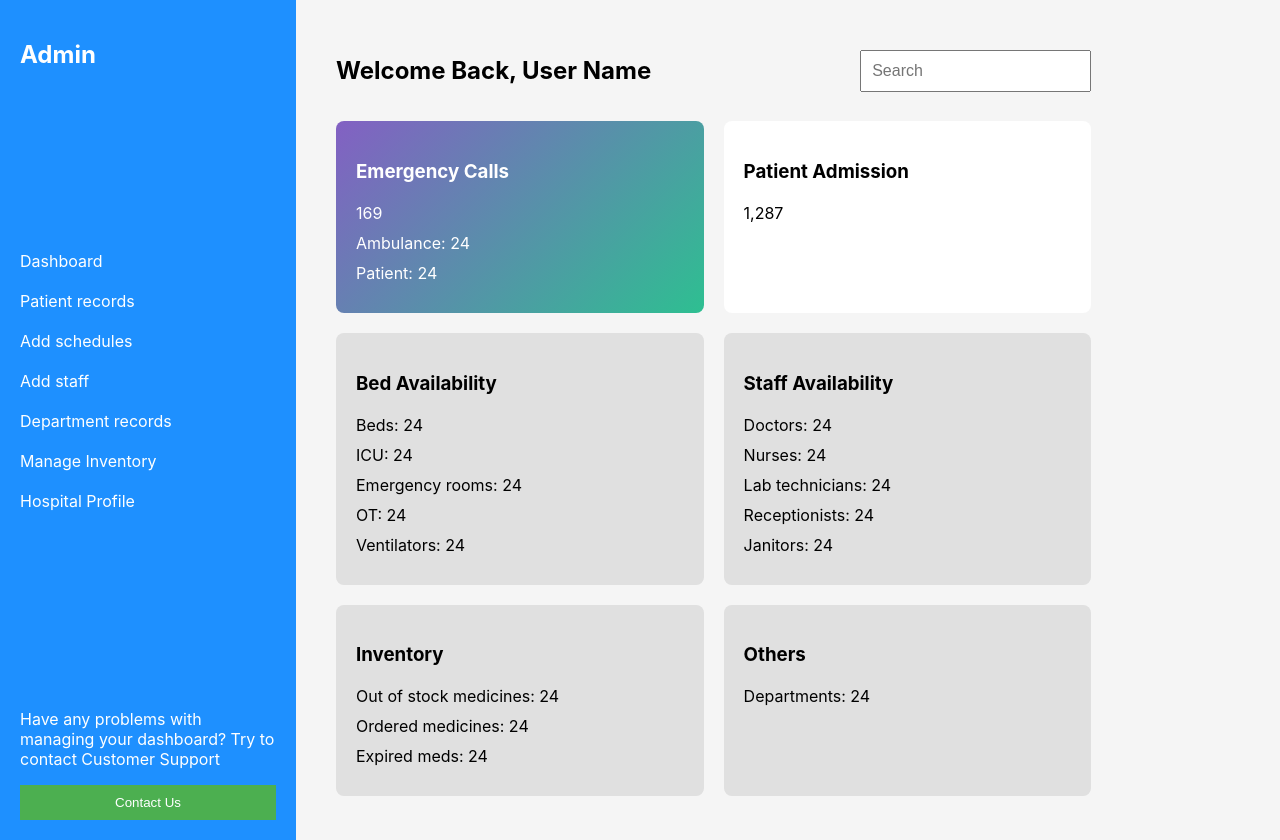
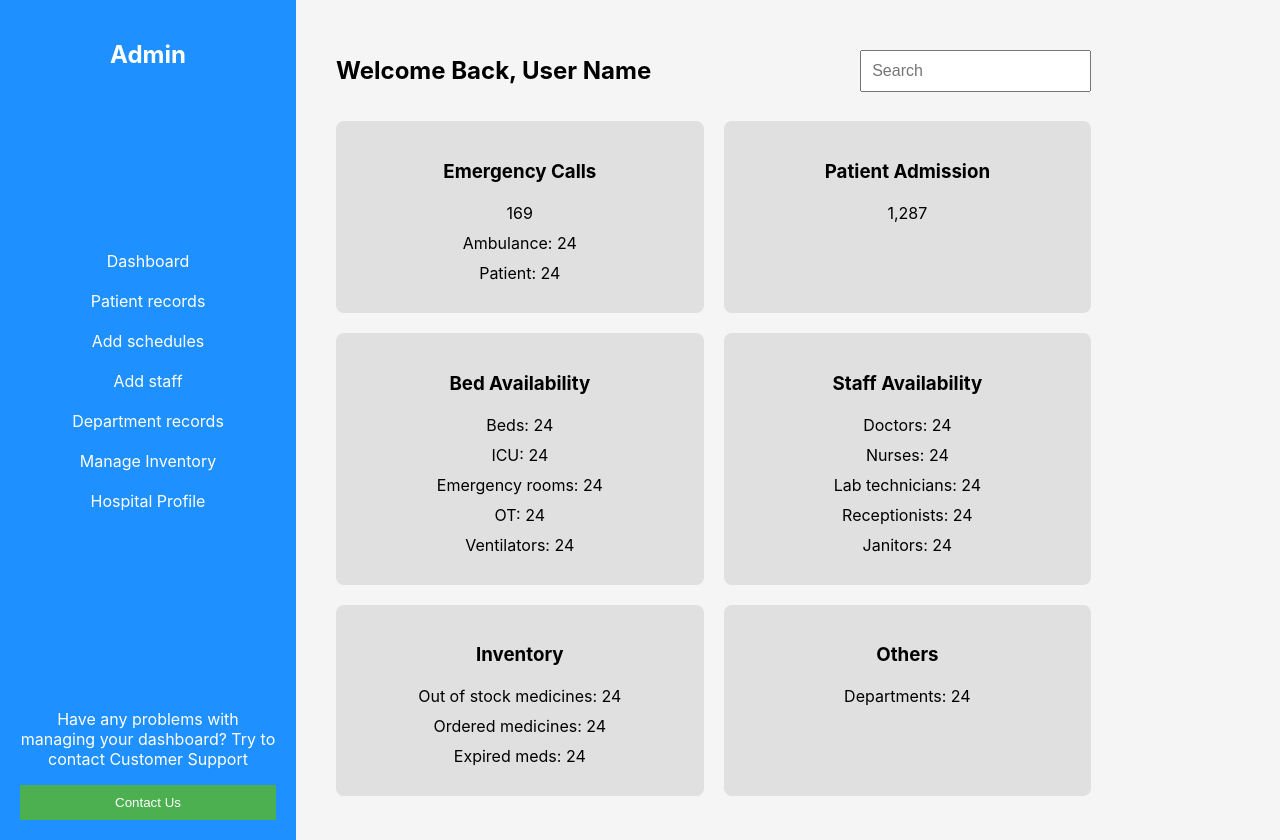
Before and after one commit to Hogwarts-Hackademy/Frontend-hospital, a React (Create React App) app: page /admin in a window 1280 px wide. Built offline with nearby package versions, Linux system fonts and the light colour scheme.

Commit message:
Routing refactored, components and files structured

```diff
--- a/src/App.css
+++ /dev/null
@@ -1,11 +0,0 @@
-.app {
-  display: flex;
-}
-
-.main {
-  flex: 1;
-  padding: 20px;
-  background-color: #f5f5f5;
-  display: flex;
-  flex-direction: column;
-}
--- a/src/App.jsx
+++ b/src/App.jsx
@@ -1,17 +1,18 @@
-import React from 'react';
-import Sidebar from '../src/pages/Sidebar';
-import Admin_Dashboard from '../src/pages/admin/Admin_Dashboard';
-import './App.css';
+import React from "react";
+import { Route, Routes, Navigate } from "react-router-dom";
+import Login from "./pages/loginPage.jsx";
+import Dashboard from "./pages/admin/adminDashboard.jsx";
 
 function App() {
-  return (
-    <div className="app">
-      <Sidebar/>
-      <div className="main">
-        <Admin_Dashboard/>
-      </div>
-    </div>
-  );
+	return (
+		<div className="App">
+			<Routes>
+                <Route path="/" element={<Navigate to="/login" />} />
+				<Route path="/login" element={<Login />} />
+				<Route path="/admin" element={<Dashboard />} />
+			</Routes>
+		</div>
+	);
 }
 
 export default App;
--- /dev/null
+++ b/src/Components/Sidebar.css
@@ -0,0 +1,35 @@
+.sidebar {
+	width: 20%;
+	background-color: #1e90ff;
+	color: white;
+	padding: 20px;
+	display: flex;
+	flex-direction: column;
+	justify-content: space-between;
+}
+
+.sidebar-header h2 {
+	font-size: 24px;
+}
+
+.sidebar-menu {
+	list-style-type: none;
+	padding: 0;
+}
+
+.sidebar-menu li {
+	margin: 20px 0;
+}
+
+.sidebar-footer {
+	margin-top: 20px;
+}
+
+.sidebar-footer button {
+	width: 100%;
+	padding: 10px;
+	background-color: #4caf50;
+	border: none;
+	color: white;
+	cursor: pointer;
+}
--- a/src/pages/Sidebar.jsx
+++ b/src/Components/Sidebar.jsx
@@ -1,6 +1,5 @@
-// Sidebar.js
 import React from 'react';
-import './Sidebar.css'; // Make sure to create this CSS file
+import './Sidebar.css';
 
 const Sidebar = () => {
   return (
--- a/src/index.js
+++ b/src/index.js
@@ -2,7 +2,7 @@ import React from "react";
 import ReactDOM from "react-dom/client";
 import "./index.css";
 import App from "./App";
-import { BrowserRouter as Router } from "react-router-dom"; // Import BrowserRouter
+import { BrowserRouter as Router } from "react-router-dom";
 
 const root = ReactDOM.createRoot(document.getElementById("root"));
 root.render(
--- a/src/pages/Sidebar.css
+++ /dev/null
@@ -1,36 +0,0 @@
-/* Sidebar.css */
-.sidebar {
-  width: 20%;
-  background-color: #1E90FF;
-  color: white;
-  padding: 20px;
-  display: flex;
-  flex-direction: column;
-  justify-content: space-between;
-}
-
-.sidebar-header h2 {
-  font-size: 24px;
-}
-
-.sidebar-menu {
-  list-style-type: none;
-  padding: 0;
-}
-
-.sidebar-menu li {
-  margin: 20px 0;
-}
-
-.sidebar-footer {
-  margin-top: 20px;
-}
-
-.sidebar-footer button {
-  width: 100%;
-  padding: 10px;
-  background-color: #4CAF50;
-  border: none;
-  color: white;
-  cursor: pointer;
-}
--- a/src/pages/admin/Admin_Dashboard.css
+++ /dev/null
@@ -1,65 +0,0 @@
-/* Dashboard.css */
-.dashboard-container {
-  display: flex;
-  height: 100vh;
-}
-
-.main-content {
-  width: 80%;
-  padding: 20px;
-  background-color: #F5F5F5;
-}
-
-.dashboard-header {
-  display: flex;
-  justify-content: space-between;
-  align-items: center;
-}
-
-.dashboard-header h1 {
-  font-size: 24px;
-}
-
-.dashboard-header .search-bar input {
-  padding: 10px;
-  font-size: 16px;
-}
-
-.dashboard-cards {
-  display: flex;
-  flex-wrap: wrap;
-  gap: 20px;
-  margin-top: 20px;
-}
-
-.card {
-  background-color: white;
-  padding: 20px;
-  border-radius: 8px;
-  flex: 1;
-  min-width: 200px;
-}
-
-.card h3 {
-  margin-bottom: 20px;
-}
-
-.card p {
-  margin: 10px 0;
-}
-
-.emergency-calls {
-  background: linear-gradient(135deg, #8360c3, #2ebf91);
-  color: white;
-}
-
-.patient-admission {
-  background-color: #FFFFFF;
-}
-
-.bed-availability,
-.staff-availability,
-.inventory,
-.other {
-  background-color: #E0E0E0;
-}
--- a/src/pages/admin/Admin_Dashboard.jsx
+++ /dev/null
@@ -1,62 +0,0 @@
-import React from 'react';
-import './Admin_Dashboard.css'; // Make sure to create this CSS file or use inline styles
-
-const Dashboard = () => {
-  return (
-    <div className="dashboard-container">
-      <main className="main-content">
-        <header className="dashboard-header">
-          <h1>Welcome Back, <span>User Name</span></h1>
-          <div className="search-bar">
-            <input type="text" placeholder="Search" />
-          </div>
-        </header>
-        <section className="dashboard-cards">
-          <div className="card emergency-calls">
-            <h3>Emergency Calls</h3>
-            <p className="call-count">169</p>
-            <div className="call-details">
-              <p>Ambulance: 24</p>
-              <p>Patient: 24</p>
-            </div>
-          </div>
-          <div className="card patient-admission">
-            <h3>Patient Admission</h3>
-            <p className="admission-count">1,287</p>
-            <div className="admission-graph">
-              {/* Graph will go here */}
-            </div>
-          </div>
-          <div className="card bed-availability">
-            <h3>Bed Availability</h3>
-            <p>Beds: 24</p>
-            <p>ICU: 24</p>
-            <p>Emergency rooms: 24</p>
-            <p>OT: 24</p>
-            <p>Ventilators: 24</p>
-          </div>
-          <div className="card staff-availability">
-            <h3>Staff Availability</h3>
-            <p>Doctors: 24</p>
-            <p>Nurses: 24</p>
-            <p>Lab technicians: 24</p>
-            <p>Receptionists: 24</p>
-            <p>Janitors: 24</p>
-          </div>
-          <div className="card inventory">
-            <h3>Inventory</h3>
-            <p>Out of stock medicines: 24</p>
-            <p>Ordered medicines: 24</p>
-            <p>Expired meds: 24</p>
-          </div>
-          <div className="card other">
-            <h3>Others</h3>
-            <p>Departments: 24</p>
-          </div>
-        </section>
-      </main>
-    </div>
-  );
-};
-
-export default Dashboard;
--- /dev/null
+++ b/src/pages/admin/adminDashboard.css
@@ -0,0 +1,72 @@
+.dashboard {
+	display: flex;
+	text-align: center;
+}
+
+.dashboard-container {
+	display: flex;
+	flex-direction: column;
+	flex: 1;
+	padding: 20px;
+	height: 100vh;
+	background-color: #f5f5f5;
+}
+
+.main-content {
+	width: 80%;
+	padding: 20px;
+	background-color: #f5f5f5;
+}
+
+.dashboard-header {
+	display: flex;
+	justify-content: space-between;
+	align-items: center;
+}
+
+.dashboard-header h1 {
+	font-size: 24px;
+}
+
+.dashboard-header .search-bar input {
+	padding: 10px;
+	font-size: 16px;
+}
+
+.dashboard-cards {
+	display: flex;
+	flex-wrap: wrap;
+	gap: 20px;
+	margin-top: 20px;
+}
+
+.card {
+	background-color: white;
+	padding: 20px;
+	border-radius: 8px;
+	flex: 1;
+	min-width: 200px;
+}
+
+.card h3 {
+	margin-bottom: 20px;
+}
+
+.card p {
+	margin: 10px 0;
+}
+
+.emergency-calls {
+	background-color: #e0e0e0;
+}
+
+.patient-admission {
+	background-color: #e0e0e0;
+}
+
+.bed-availability,
+.staff-availability,
+.inventory,
+.other {
+	background-color: #e0e0e0;
+}
--- /dev/null
+++ b/src/pages/admin/adminDashboard.jsx
@@ -0,0 +1,69 @@
+import React from "react";
+import Sidebar from "../../Components/Sidebar";
+import "./adminDashboard.css";
+
+const Dashboard = () => {
+    return (
+        <div className="dashboard">
+            <Sidebar />
+
+            <div className="dashboard-container">
+                <main className="main-content">
+                    <header className="dashboard-header">
+                        <h1>
+                            Welcome Back, <span>User Name</span>
+                        </h1>
+                        <div className="search-bar">
+                            <input type="text" placeholder="Search" />
+                        </div>
+                    </header>
+                    <section className="dashboard-cards">
+                        <div className="card emergency-calls">
+                            <h3>Emergency Calls</h3>
+                            <p className="call-count">169</p>
+                            <div className="call-details">
+                                <p>Ambulance: 24</p>
+                                <p>Patient: 24</p>
+                            </div>
+                        </div>
+                        <div className="card patient-admission">
+                            <h3>Patient Admission</h3>
+                            <p className="admission-count">1,287</p>
+                            <div className="admission-graph">
+                                {/* Graph will go here */}
+                            </div>
+                        </div>
+                        <div className="card bed-availability">
+                            <h3>Bed Availability</h3>
+                            <p>Beds: 24</p>
+                            <p>ICU: 24</p>
+                            <p>Emergency rooms: 24</p>
+                            <p>OT: 24</p>
+                            <p>Ventilators: 24</p>
+                        </div>
+                        <div className="card staff-availability">
+                            <h3>Staff Availability</h3>
+                            <p>Doctors: 24</p>
+                            <p>Nurses: 24</p>
+                            <p>Lab technicians: 24</p>
+                            <p>Receptionists: 24</p>
+                            <p>Janitors: 24</p>
+                        </div>
+                        <div className="card inventory">
+                            <h3>Inventory</h3>
+                            <p>Out of stock medicines: 24</p>
+                            <p>Ordered medicines: 24</p>
+                            <p>Expired meds: 24</p>
+                        </div>
+                        <div className="card other">
+                            <h3>Others</h3>
+                            <p>Departments: 24</p>
+                        </div>
+                    </section>
+                </main>
+            </div>
+        </div>
+    );
+};
+
+export default Dashboard;
```
